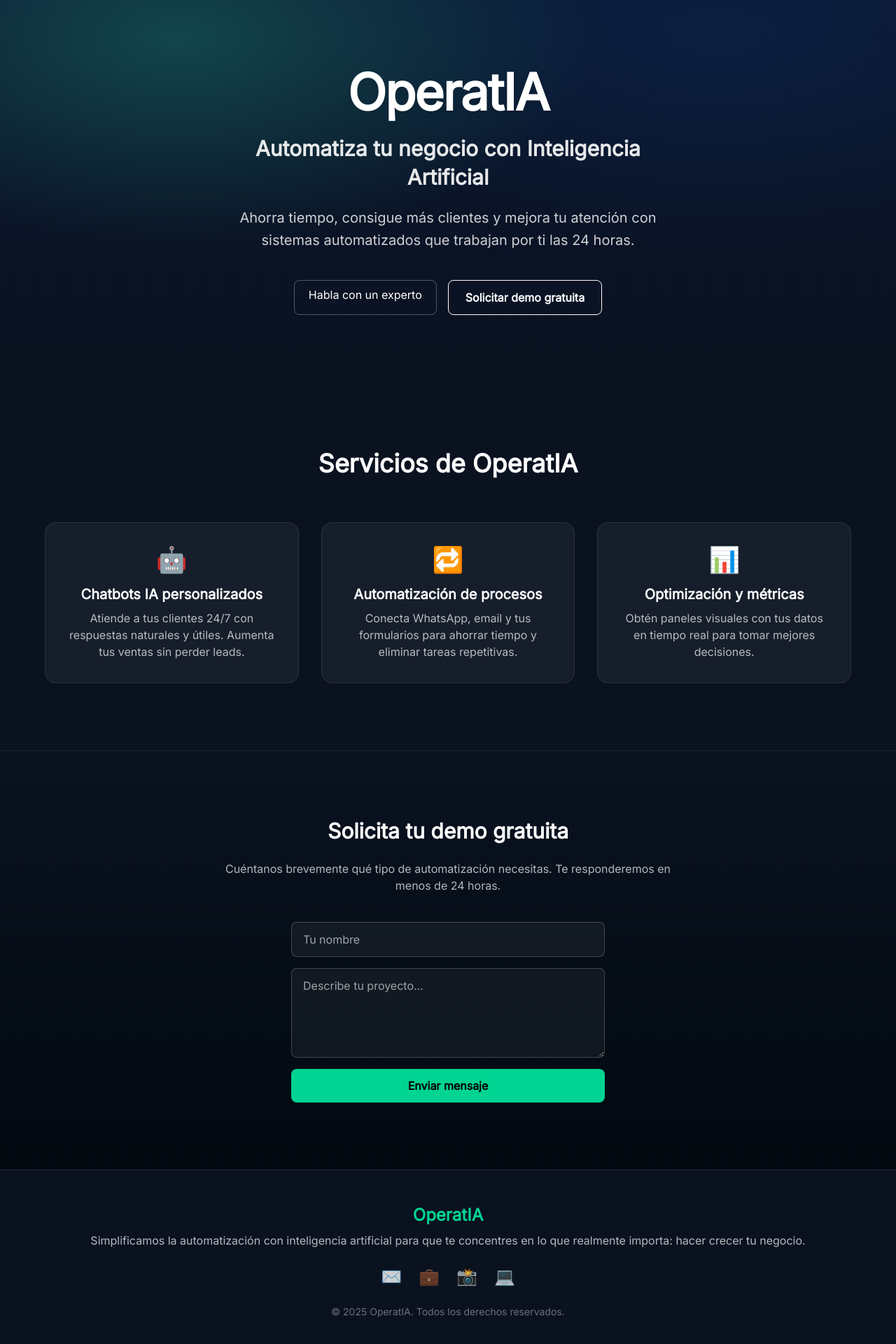
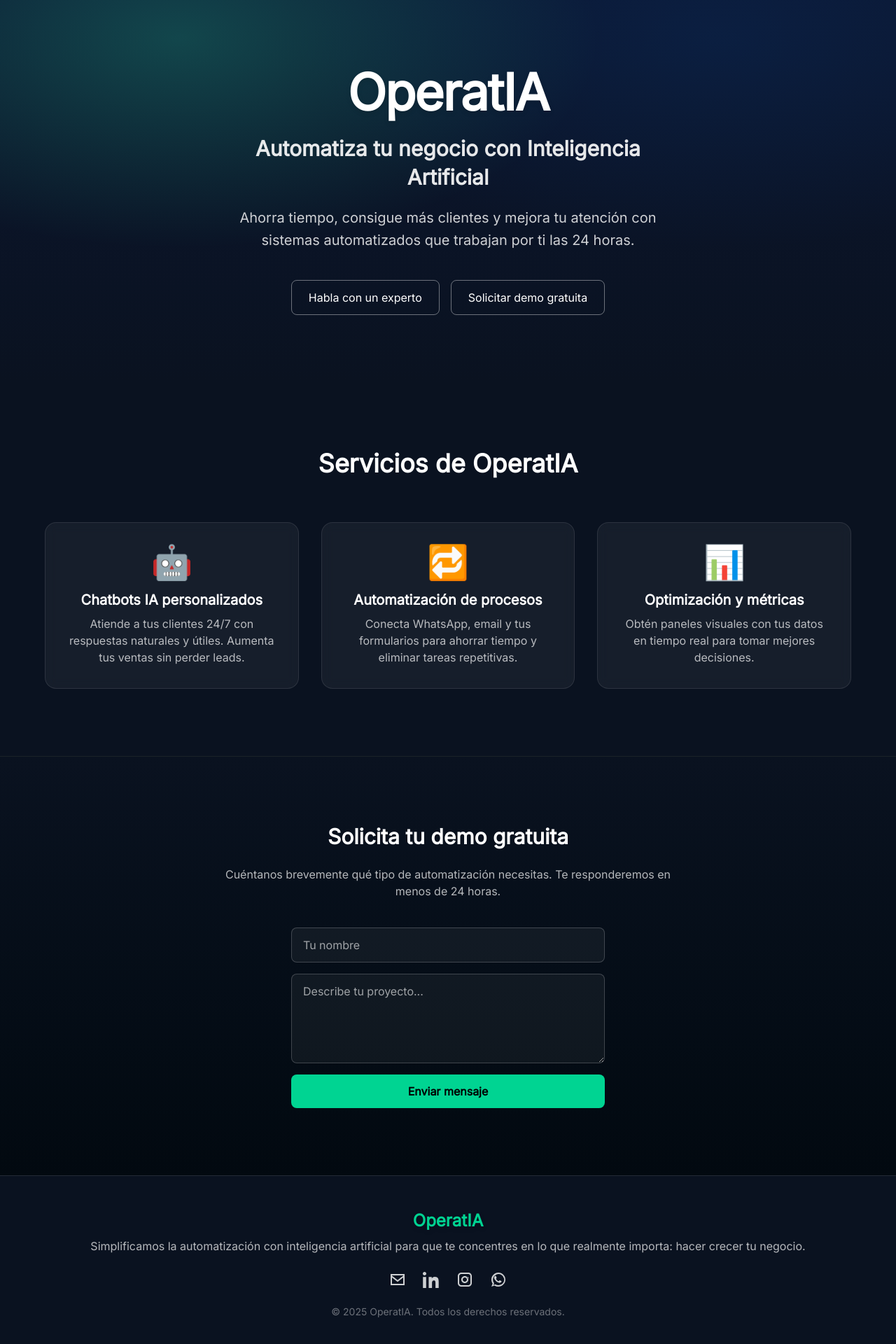
Before and after one commit to Danielsilent94/operatia-landing, a React (Vite) app: page / in a window 1280 px wide. Shown: the top 1920 px of the page at 70% size. Built offline with nearby package versions, Linux system fonts and the light colour scheme.

Commit message:
New changes

```diff
--- a/src/App.tsx
+++ b/src/App.tsx
@@ -1,4 +1,20 @@
 function App() {
+  const phoneNumber = "34667213004"; // <-- tu número de WhatsApp (sin + ni espacios)
+
+  const handleSubmit = (e: React.FormEvent<HTMLFormElement>) => {
+    e.preventDefault();
+    const name = (e.currentTarget.elements.namedItem("name") as HTMLInputElement).value;
+    const message = (e.currentTarget.elements.namedItem("message") as HTMLTextAreaElement).value;
+
+    if (!name || !message) {
+      alert("Por favor, completa todos los campos.");
+      return;
+    }
+
+    const encodedText = encodeURIComponent(`Hola, soy ${name}. ${message}`);
+    window.open(`https://wa.me/${phoneNumber}?text=${encodedText}`, "_blank");
+  };
+
   return (
     <main className="w-full flex flex-col min-h-screen bg-[#0A1220] text-white">
       {/* Hero Section */}
@@ -16,17 +32,17 @@ function App() {
         {/* Botones */}
         <div className="flex flex-col sm:flex-row gap-4 mt-10">
           <a
-            href="https://wa.me/34667213004"
+            href={`https://wa.me/${phoneNumber}`}
             target="_blank"
             rel="noopener noreferrer"
-            className="text-white font-medium border border-white/30 px-5 py-2 rounded-lg transition-all duration-300 hover:bg-white/10 hover:border-white/60 hover:text-white shadow-sm"
+            className="border border-white/40 text-white font-medium px-6 py-3 rounded-lg transition-all duration-300 hover:bg-white/10 hover:border-white/70"
           >
             Habla con un experto
           </a>
 
           <a
             href="#contact"
-            className="bg-transparent border border-white text-white px-6 py-3 rounded-lg font-semibold hover:bg-white hover:text-[#0A1220] transition-all duration-300"
+            className="border border-white/40 text-white font-medium px-6 py-3 rounded-lg transition-all duration-300 hover:bg-white/10 hover:border-white/70"
           >
             Solicitar demo gratuita
           </a>
@@ -39,7 +55,7 @@ function App() {
 
         <div className="grid grid-cols-1 sm:grid-cols-3 gap-8 max-w-6xl mx-auto">
           <div className="bg-white/5 rounded-2xl p-8 backdrop-blur-sm border border-white/10 hover:border-white/20 transition-all">
-            <div className="text-4xl mb-4">🤖</div>
+            <div className="text-5xl mb-4">🤖</div>
             <h4 className="text-xl font-semibold mb-2">
               Chatbots IA personalizados
             </h4>
@@ -49,7 +65,7 @@ function App() {
           </div>
 
           <div className="bg-white/5 rounded-2xl p-8 backdrop-blur-sm border border-white/10 hover:border-white/20 transition-all">
-            <div className="text-4xl mb-4">🔁</div>
+            <div className="text-5xl mb-4">🔁</div>
             <h4 className="text-xl font-semibold mb-2">
               Automatización de procesos
             </h4>
@@ -59,7 +75,7 @@ function App() {
           </div>
 
           <div className="bg-white/5 rounded-2xl p-8 backdrop-blur-sm border border-white/10 hover:border-white/20 transition-all">
-            <div className="text-4xl mb-4">📊</div>
+            <div className="text-5xl mb-4">📊</div>
             <h4 className="text-xl font-semibold mb-2">
               Optimización y métricas
             </h4>
@@ -80,13 +96,18 @@ function App() {
           Cuéntanos brevemente qué tipo de automatización necesitas. Te responderemos en menos de 24 horas.
         </p>
 
-        <form className="max-w-md mx-auto flex flex-col gap-4">
+        <form
+          onSubmit={handleSubmit}
+          className="max-w-md mx-auto flex flex-col gap-4"
+        >
           <input
             type="text"
+            name="name"
             placeholder="Tu nombre"
             className="w-full px-4 py-3 bg-white/5 border border-white/20 rounded-lg text-white placeholder-white/60 focus:outline-none focus:ring-2 focus:ring-emerald-400"
           />
           <textarea
+            name="message"
             placeholder="Describe tu proyecto..."
             className="w-full px-4 py-3 bg-white/5 border border-white/20 rounded-lg text-white placeholder-white/60 focus:outline-none focus:ring-2 focus:ring-emerald-400 h-32"
           ></textarea>
@@ -109,10 +130,18 @@ function App() {
         </p>
 
         <div className="flex justify-center gap-6 text-white/80 text-2xl mb-6">
-          <a href="mailto:info@operatia.com" className="hover:text-white">✉️</a>
-          <a href="#" className="hover:text-white">💼</a>
-          <a href="#" className="hover:text-white">📸</a>
-          <a href="#" className="hover:text-white">💻</a>
+          <a href="https://mail.google.com/mail/u/1/#inbox" className="hover:text-white">
+            <svg xmlns="http://www.w3.org/2000/svg" fill="currentColor" viewBox="0 0 24 24" className="w-6 h-6"><path d="M2 4h20v16H2z" fill="none"/><path d="M2 4h20v16H2zM4 6v.511l8 6.223 8-6.223V6H4zm0 2.979V18h16V8.979l-8 6.222z"/></svg>
+          </a>
+          <a href="https://www.linkedin.com" target="_blank" rel="noopener noreferrer" className="hover:text-white">
+            <svg xmlns="http://www.w3.org/2000/svg" fill="currentColor" viewBox="0 0 24 24" className="w-6 h-6"><path d="M4.98 3.5C4.98 4.88 3.88 6 2.5 6S0 4.88 0 3.5 1.12 1 2.5 1s2.48 1.12 2.48 2.5zM.22 8.14h4.56V24H.22zM8.44 8.14h4.37v2.16h.06c.61-1.15 2.1-2.37 4.33-2.37 4.63 0 5.48 3.05 5.48 7.02V24h-4.56v-6.9c0-1.65-.03-3.78-2.3-3.78-2.31 0-2.67 1.8-2.67 3.66V24H8.44V8.14z"/></svg>
+          </a>
+          <a href="https://www.instagram.com/operatia360/" target="_blank" rel="noopener noreferrer" className="hover:text-white">
+            <svg xmlns="http://www.w3.org/2000/svg" fill="currentColor" viewBox="0 0 24 24" className="w-6 h-6"><path d="M7 2C4.243 2 2 4.243 2 7v10c0 2.757 2.243 5 5 5h10c2.757 0 5-2.243 5-5V7c0-2.757-2.243-5-5-5H7zm10 2c1.654 0 3 1.346 3 3v10c0 1.654-1.346 3-3 3H7c-1.654 0-3-1.346-3-3V7c0-1.654 1.346-3 3-3h10zm-5 3c-2.757 0-5 2.243-5 5s2.243 5 5 5 5-2.243 5-5-2.243-5-5-5zm0 2c1.654 0 3 1.346 3 3s-1.346 3-3 3-3-1.346-3-3 1.346-3 3-3zm4.5-.5a1 1 0 1 1 0 2 1 1 0 0 1 0-2z"/></svg>
+          </a>
+          <a href={`https://wa.me/${phoneNumber}`} target="_blank" rel="noopener noreferrer" className="hover:text-white">
+            <svg xmlns="http://www.w3.org/2000/svg" fill="currentColor" viewBox="0 0 24 24" className="w-6 h-6"><path d="M12 2C6.477 2 2 6.473 2 11.995c0 2.123.663 4.084 1.79 5.714L2 22l4.418-1.56A9.942 9.942 0 0 0 12 22c5.523 0 10-4.477 10-10.005C22 6.473 17.523 2 12 2zm0 18a8.006 8.006 0 0 1-4.065-1.11l-.29-.174-2.62.924.9-2.67-.183-.273A8.003 8.003 0 1 1 12 20zM8.58 7.3c-.192-.434-.393-.443-.577-.451-.15-.006-.322-.006-.495-.006s-.455.065-.694.326c-.238.26-.911.89-.911 2.17 0 1.28.933 2.52 1.063 2.69.131.17 1.802 2.87 4.43 3.9 2.63 1.03 2.63.687 3.107.643.476-.043 1.522-.622 1.738-1.224.217-.602.217-1.118.152-1.224-.065-.106-.238-.17-.5-.3-.261-.13-1.522-.75-1.758-.836-.236-.087-.408-.13-.58.13-.173.26-.666.836-.817 1.006-.15.17-.3.195-.56.065-.261-.13-1.1-.405-2.095-1.292-.774-.692-1.296-1.546-1.447-1.806-.15-.26-.016-.4.114-.53.117-.116.261-.3.392-.45.13-.15.174-.26.261-.43.087-.17.043-.325-.022-.455-.065-.13-.576-1.43-.804-1.953z"/></svg>
+          </a>
         </div>
 
         <p className="text-white/40 text-sm">
```
